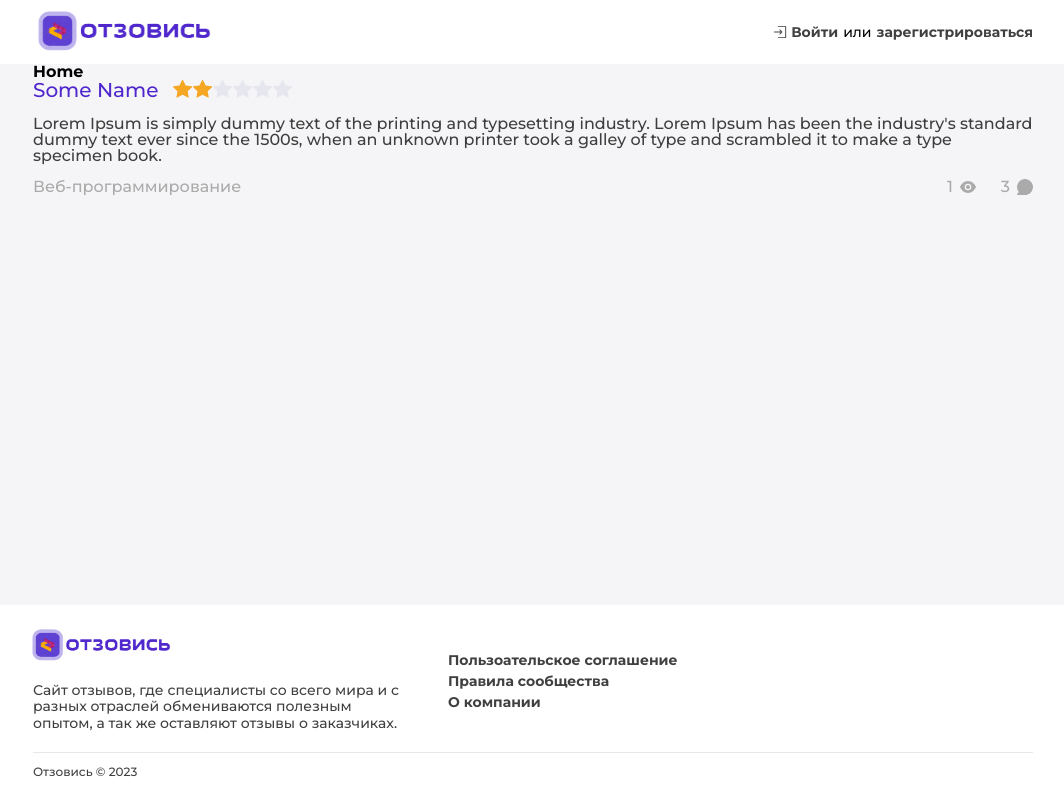
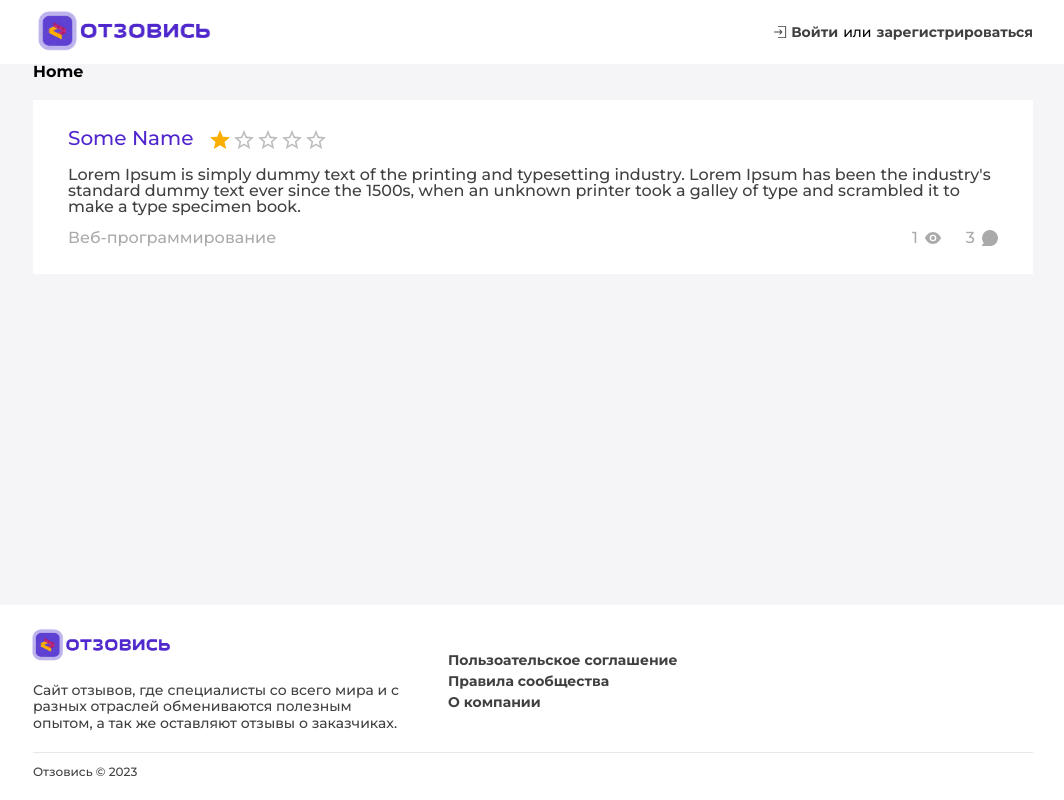
Before and after one commit to velenyx/feedback-app, a React (Vite) app in the folder client/: page / in a window 1280 px wide. Shown: the whole page, without its empty margins (107-1171 px from the left). Built offline with nearby package versions, Linux system fonts and the light colour scheme.

Commit message:
Improve feedback link styles and add rating

```diff
--- a/client/src/app/styles/libs/_variables.scss
+++ b/client/src/app/styles/libs/_variables.scss
@@ -2,6 +2,7 @@
   --bg-color: #f5f5f7;
   --black-color: #000000bf;
   --white-color: #ffffff;
+  --white-hover: #fafafa;
   --main-font: Montserrat, sans-serif;
   --main-color: #4444c6;
   --main-dark-color: #4f27cd;
--- a/client/src/components/FeedbackLink/FeedbackLink.module.scss
+++ b/client/src/components/FeedbackLink/FeedbackLink.module.scss
@@ -1,5 +1,12 @@
 .link {
-  margin:20px 0px;
+  .linkContainer {
+    background: #ffffff;
+    &:hover {
+      background: var(--white-hover);
+    }
+    padding: 28px 35px;
+    margin: 20px 0px;
+  }
   .name {
     color: var(--main-dark-color);
     font-size: 20px;
@@ -11,7 +18,7 @@
   .text {
     color: var(--black-color);
     font-size: 16px;
-    font-weight: 500;
+    font-weight: 400;
     margin: 15px 0px;
   }
   .info {
@@ -23,10 +30,10 @@
   .count {
     gap: 25px;
     display: flex;
-  }
-  .countItem {
-    display: flex;
-    align-items: center;
-    gap: 7px;
+    .countItem {
+      display: flex;
+      align-items: center;
+      gap: 7px;
+    }
   }
 }
--- a/client/src/components/FeedbackLink/FeedbackLink.tsx
+++ b/client/src/components/FeedbackLink/FeedbackLink.tsx
@@ -3,7 +3,7 @@ import styles from "./FeedbackLink.module.scss";
 import viewIcon from "../../shared/assets/views_icon.svg";
 import commentIcon from "../../shared/assets/commenst_icon.svg";
 import { Link } from "react-router-dom";
-import StarIcon from "../../shared/assets/StarIcon";
+import { Rating } from "@mui/material";
 
 type FeedbacksLinkProps = {
   name: string;
@@ -22,18 +22,11 @@ const FeedbackLink: React.FC<FeedbacksLinkProps> = ({
   comments,
   id,
 }) => {
-  const ratingItems = [
-    <StarIcon active={true} />,
-    <StarIcon active={true} />,
-    <StarIcon active={false} />,
-    <StarIcon active={false} />,
-    <StarIcon active={false} />,
-    <StarIcon active={false} />,
-  ];
   return (
     <Link to={`feedback/${id}`} className={styles.link}>
+      <div className={styles.linkContainer}>
         <div className={styles.name}>
-        {name} <div className={styles.rating}>{ratingItems}</div>
+          {name} <Rating readOnly value={1} />
         </div>
         <div className={styles.text}>{text}</div>
         <div className={styles.info}>
@@ -47,6 +40,7 @@ const FeedbackLink: React.FC<FeedbacksLinkProps> = ({
             </div>
           </div>
         </div>
+      </div>
     </Link>
   );
 };
--- a/client/src/pages/Home/FeedbacksList/FeedbacksList.tsx
+++ b/client/src/pages/Home/FeedbacksList/FeedbacksList.tsx
@@ -1,8 +1,6 @@
 import FeedbackLink from "../../../components/FeedbackLink/FeedbackLink";
 
-type Props = {};
-
-const FeedbacksList = (props: Props) => {
+const FeedbacksList = () => {
   return (
     <div>
       <FeedbackLink
--- a/client/src/shared/assets/StarIcon.tsx
+++ /dev/null
@@ -1,18 +0,0 @@
-import React from "react";
-
-type StarIconProps = { active: boolean };
-
-const StarIcon: React.FC<StarIconProps> = ({ active }) => {
-  return (
-    <svg width="20" height="18" fill="none" xmlns="http://www.w3.org/2000/svg">
-      <path
-        fill-rule="evenodd"
-        clip-rule="evenodd"
-        d="m9.58 14.84-5.34 2.72a.54.54 0 0 1-.56-.03.5.5 0 0 1-.18-.22.49.49 0 0 1-.03-.28l1.03-5.75L.17 7.2a.49.49 0 0 1 .03-.74c.08-.06.17-.1.26-.12l5.98-.84L9.11.28c.05-.08.11-.15.2-.2a.54.54 0 0 1 .74.2l2.68 5.23 5.98.84a.5.5 0 0 1 .42.34.49.49 0 0 1-.13.52l-4.33 4.07 1.02 5.75a.49.49 0 0 1-.2.5.53.53 0 0 1-.55.03l-5.36-2.72Z"
-        fill={active ? "#F5A623" : "#E6E6EE"}
-      />
-    </svg>
-  );
-};
-
-export default StarIcon;
```
Also changed, not shown: client/src/shared/assets/empty_star_icon.svg (added). Lines whose indentation alone changed are shown as unchanged.
